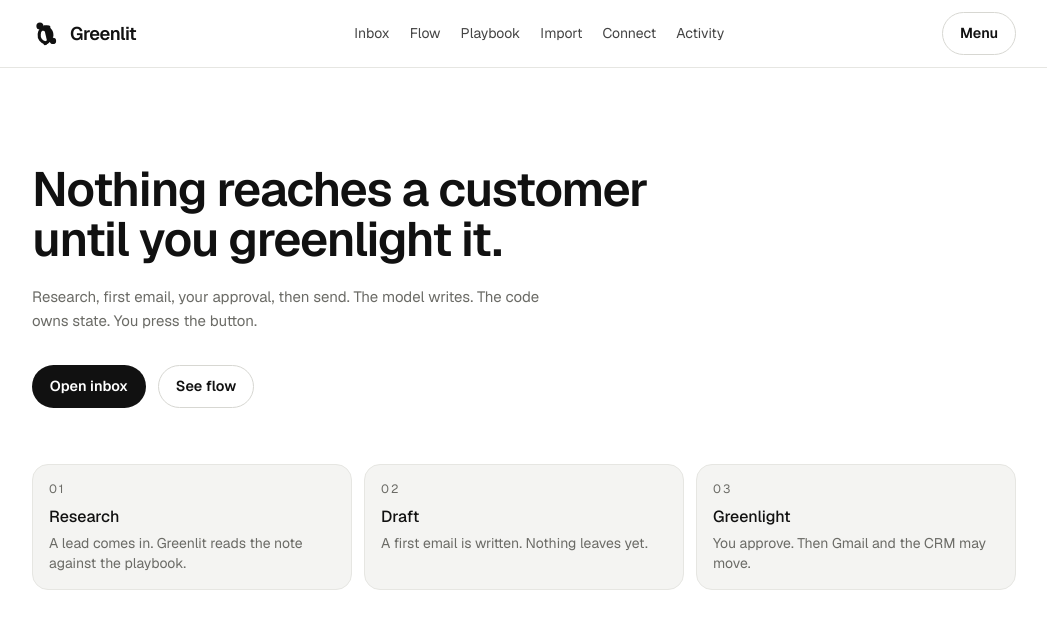
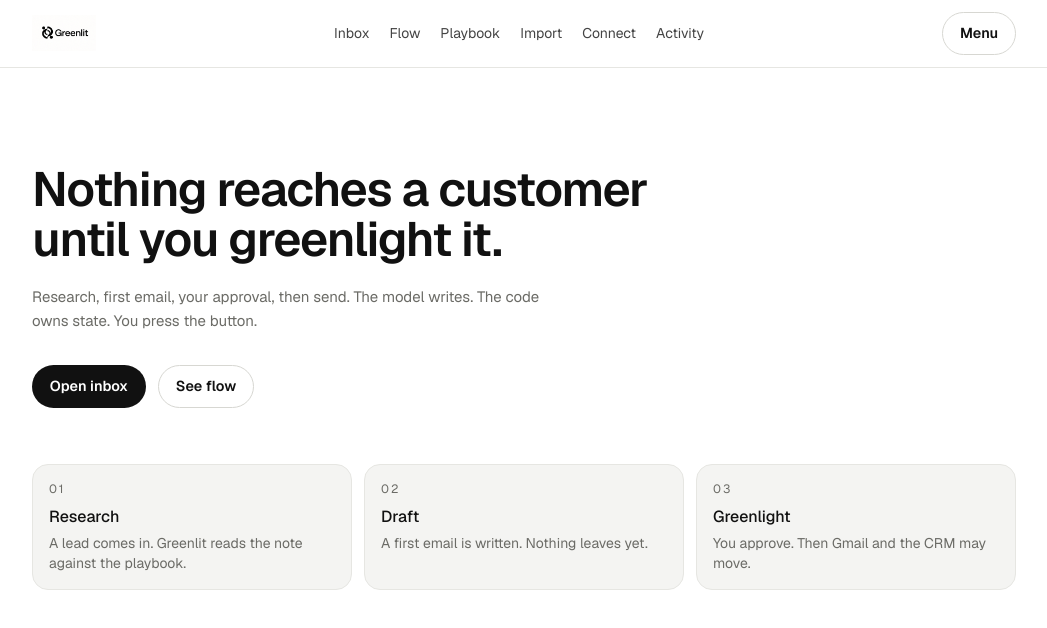
Before and after one commit to miromnb-coder/Greenlit, a Next.js app: page / in a window 1280 px wide. Shown: the top 628 px of the page, without its empty margins (116-1163 px from the left). Built offline with nearby package versions, Linux system fonts and the light colour scheme.

Commit message:
Use official lockup image in the header

```diff
--- a/components/Nav.tsx
+++ b/components/Nav.tsx
@@ -2,7 +2,6 @@
 
 import Link from "next/link";
 import { useState } from "react";
-import { Lockup } from "./Mark";
 
 const LINKS = [
   ["/inbox", "Inbox"],
@@ -18,8 +17,8 @@ export function Nav() {
   return (
     <header className="sticky top-0 z-20 border-b border-[#e6e6e2] bg-white/90 backdrop-blur">
       <div className="mx-auto flex max-w-5xl items-center justify-between px-5 py-3">
-        <Link href="/" onClick={() => setOpen(false)} aria-label="Greenlit home">
-          <Lockup />
+        <Link href="/" onClick={() => setOpen(false)} className="flex items-center" aria-label="Greenlit home">
+          <img src="/IMG_5126.PNG" alt="Greenlit" className="h-8 w-auto md:h-9" />
         </Link>
         <nav className="hidden items-center gap-5 text-sm text-[#444] md:flex">
           {LINKS.map(([href, label]) => (
```
